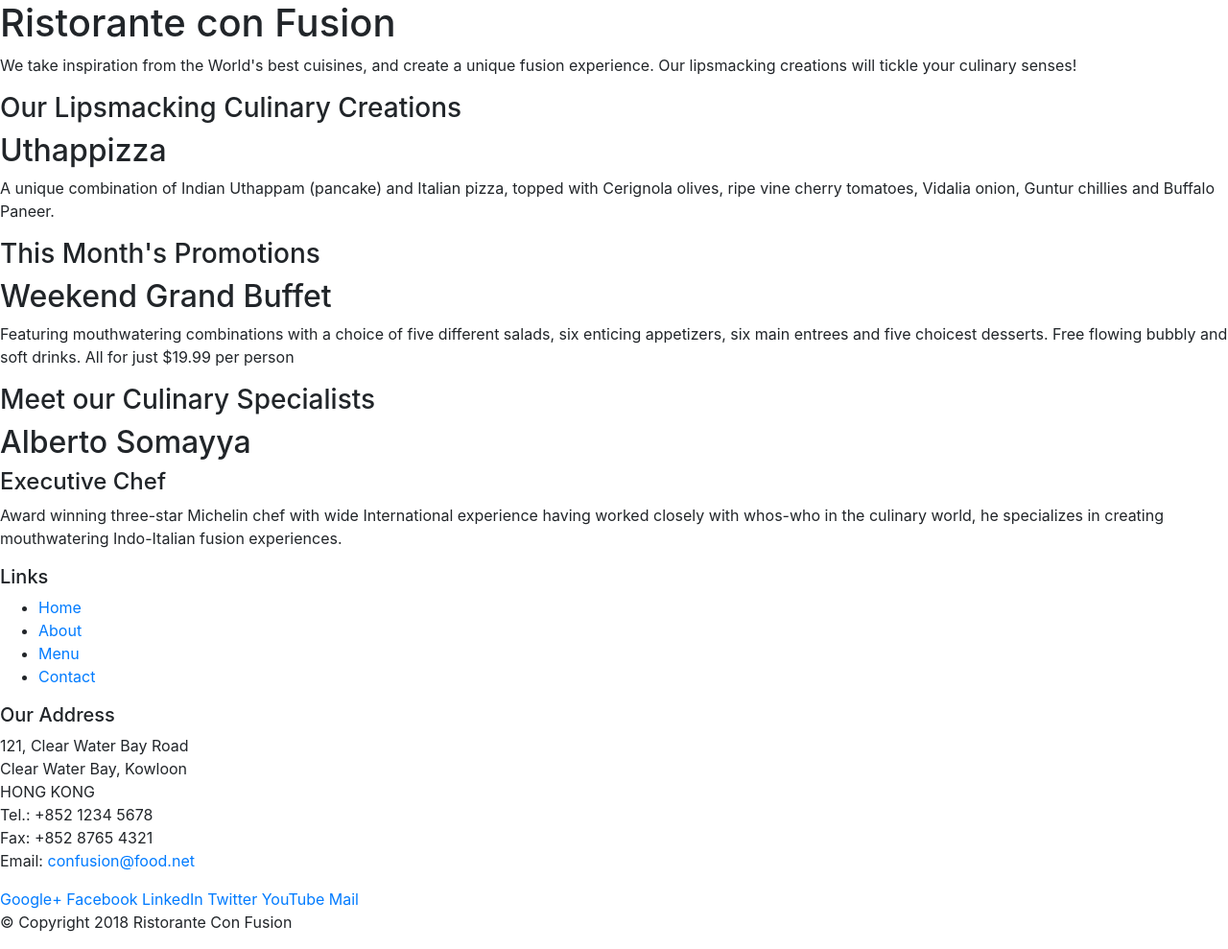
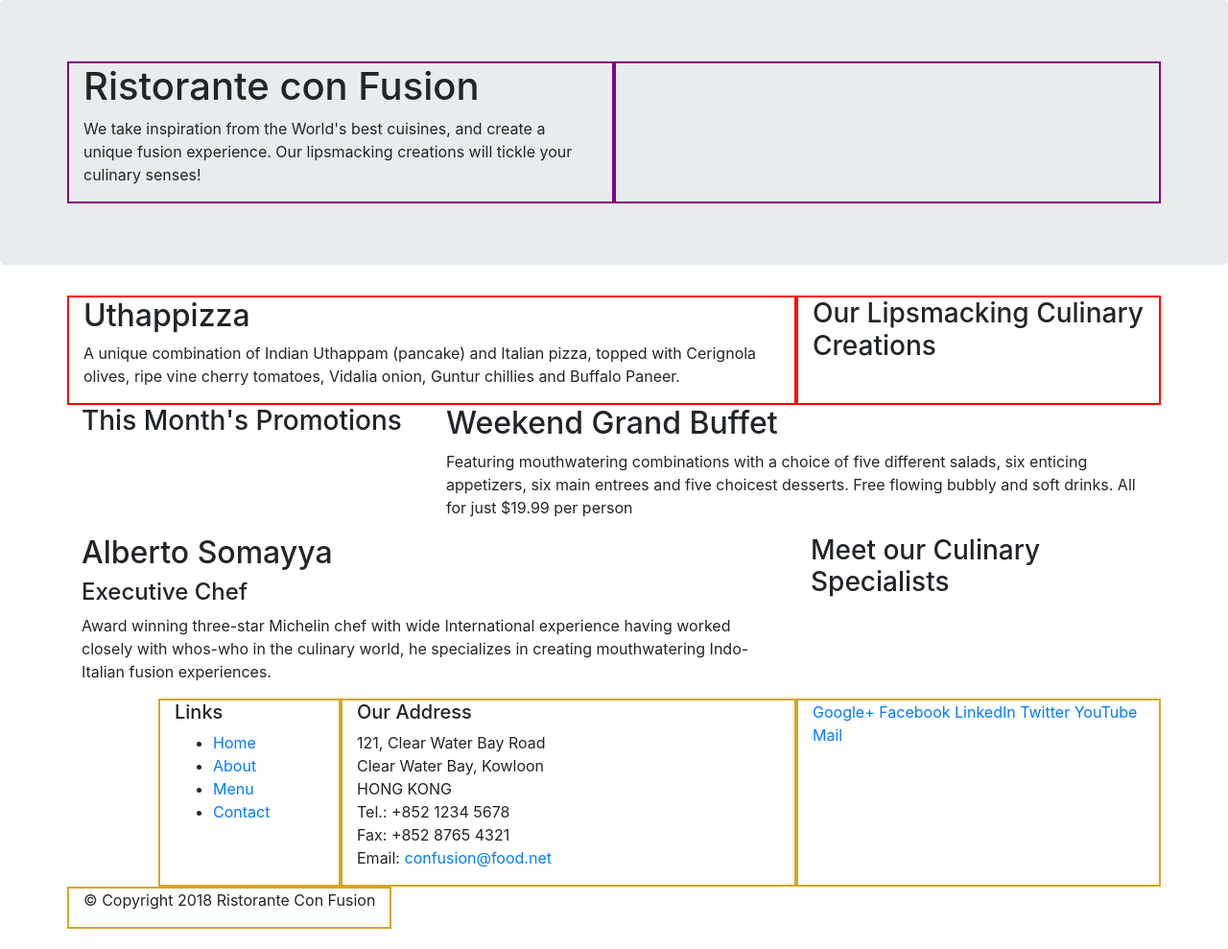
Before and after one commit to TamyahD/bs4ConFusion, a website: page index.html in a window 1280 px wide. Shown: the whole page at 96% size. After the commit the page ends 968 px from the top, so only its background shows below. Drawn offline with nearby package versions, Linux system fonts and the light colour scheme.

Commit message:
bootstrap grid pt.1

```diff
--- a/index.html
+++ b/index.html
@@ -14,57 +14,68 @@
 
 <body>
 
-    <header>
-        <div>
-            <div>
-                <div>
+    <header class="jumbotron">
+        <div class="container">
+            <div class="row">
+                <div class="col-12 col-sm-6"
+                style="border: 2px solid purple;">
                     <h1>Ristorante con Fusion</h1>
-                    <p>We take inspiration from the World's best cuisines, and create a unique fusion experience. Our lipsmacking creations will tickle your culinary senses!</p>
+                    <p>We take inspiration from the World's best cuisines, and create a unique fusion experience. Our
+                        lipsmacking creations will tickle your culinary senses!</p>
                 </div>
-                <div>
+                <div class="col-12 col-sm"
+                style="border: 2px solid purple;">
                 </div>
             </div>
         </div>
     </header>
 
-    <div>
-        <div>
-            <div>
+    <div class="container">
+        <div class="row">
+            <div class="col-12 col-sm-4 order-sm-last col-sm-3"
+            style="border: 2px solid red;">
                 <h3>Our Lipsmacking Culinary Creations</h3>
             </div>
-            <div>
+            <div class="col col-sm order-sm-first col-md"
+            style="border: 2px solid red;">
                 <h2>Uthappizza</h2>
-                <p>A unique combination of Indian Uthappam (pancake) and Italian pizza, topped with Cerignola olives, ripe vine cherry tomatoes, Vidalia onion, Guntur chillies and Buffalo Paneer.</p>
+                <p>A unique combination of Indian Uthappam (pancake) and Italian pizza, topped with Cerignola olives,
+                    ripe vine cherry tomatoes, Vidalia onion, Guntur chillies and Buffalo Paneer.</p>
             </div>
         </div>
 
 
-        <div>
-            <div>
+        <div class="row">
+            <div class="col-12 col-sm-4 col-sm-3">
                 <h3>This Month's Promotions</h3>
             </div>
-            <div>
+            <div class="col-12 col-sm">
                 <h2>Weekend Grand Buffet</h2>
-                <p>Featuring mouthwatering combinations with a choice of five different salads, six enticing appetizers, six main entrees and five choicest desserts. Free flowing bubbly and soft drinks. All for just $19.99 per person </p>
+                <p>Featuring mouthwatering combinations with a choice of five different salads, six enticing appetizers,
+                    six main entrees and five choicest desserts. Free flowing bubbly and soft drinks. All for just
+                    $19.99 per person </p>
             </div>
         </div>
 
-        <div>
-            <div>
+        <div class="row">
+            <div class="col-12 col-sm-4 order-sm-last col-sm-3">
                 <h3>Meet our Culinary Specialists</h3>
             </div>
-            <div>
+            <div class="col col-sm order-sm-first col-md">
                 <h2>Alberto Somayya</h2>
                 <h4>Executive Chef</h4>
-                <p>Award winning three-star Michelin chef with wide International experience having worked closely with whos-who in the culinary world, he specializes in creating mouthwatering Indo-Italian fusion experiences. </p>
+                <p>Award winning three-star Michelin chef with wide International experience having worked closely with
+                    whos-who in the culinary world, he specializes in creating mouthwatering Indo-Italian fusion
+                    experiences. </p>
             </div>
         </div>
     </div>
 
     <footer>
-        <div>
-            <div>
-                <div>
+        <div class="container">
+            <div class="row">
+                <div class="col-4 offset-1 col-sm-2"
+                style="border: 2px solid goldenrod;">
                     <h5>Links</h5>
                     <ul>
                         <li><a href="#">Home</a></li>
@@ -73,7 +84,8 @@
                         <li><a href="#">Contact</a></li>
                     </ul>
                 </div>
-                <div>
+                <div class="col-7 col-sm-5"
+                style="border: 2px solid goldenrod;">
                     <h5>Our Address</h5>
                     <address>
                         121, Clear Water Bay Road<br>
@@ -84,7 +96,8 @@
                         Email: <a href="mailto:confusion@food.net">confusion@food.net</a>
                     </address>
                 </div>
-                <div>
+                <div class="col-12 col-sm-4"
+                style="border: 2px solid goldenrod;">
                     <div>
                         <a href="http://google.com/+">Google+</a>
                         <a href="http://www.facebook.com/profile.php?id=">Facebook</a>
@@ -95,14 +108,19 @@
                     </div>
                 </div>
             </div>
-           <div>
-                <div>
+            <div class="row">
+                <div class="col-auto"
+                style="border: 2px solid goldenrod;">
                     <p>© Copyright 2018 Ristorante Con Fusion</p>
                 </div>
             </div>
         </div>
     </footer>
 
+    <!-- jQuery first, then Popper.js, then Bootstrap JS. -->
+    <script src="node_modules/jquery/dist/jquery.slim.min.js"></script>
+    <script src="node_modules/popper.js/dist/umd/popper.min.js"></script>
+    <script src="node_modules/bootstrap/dist/js/bootstrap.min.js"></script>
 </body>
 
 </html>
--- a/package.json
+++ b/package.json
@@ -14,6 +14,7 @@
     "lite-server": "^2.3.0"
   },
   "dependencies": {
+    "bootstrap": "^4.0.0",
     "jquery": "^3.3.1",
     "popper.js": "^1.12.9"
   }
```
Also changed, not shown: 1 other file. Lines whose indentation alone changed are shown as unchanged.
